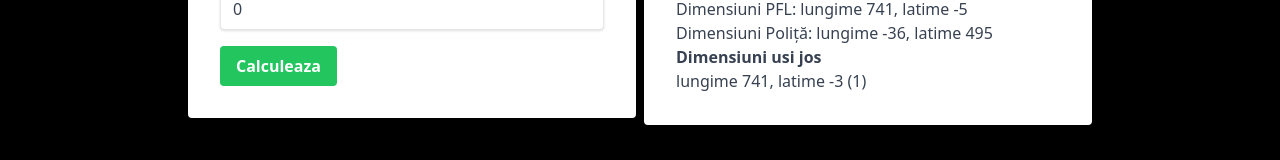
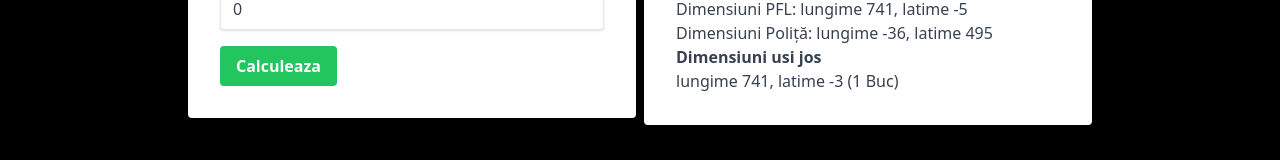
Before and after one commit to homoki-denis/mobila-corp-calculator, a Nuxt app: page /bucatarie-corp-parte-jos in a window 1280 px wide. Both pictures are taken after a click on the button "Calculeaza". Shown: the part 415-575 px from the top of the page. Built offline with nearby package versions, Linux system fonts and the light colour scheme.

Commit message:
fix: added buc inside

```diff
--- a/pages/bucatarie-corp-parte-jos.vue
+++ b/pages/bucatarie-corp-parte-jos.vue
@@ -43,7 +43,7 @@
           Dimensiuni Poliță: lungime {{ rez.dimensiunePolita.lungime }}, latime
           {{ rez.dimensiunePolita.latime }} <br>
           <p class="font-bold"> Dimensiuni usi jos</p>
-          lungime {{ rez.dimensiuneUsiJos[i].lungime }}, latime {{ rez.dimensiuneUsiJos[i].latime }} (<span>{{ rez.bucatiUsi }}</span>)
+          lungime {{ rez.dimensiuneUsiJos[i].lungime }}, latime {{ rez.dimensiuneUsiJos[i].latime }} (<span>{{ rez.bucatiUsi }} Buc</span>)
 
         </p>
       </div>
```
